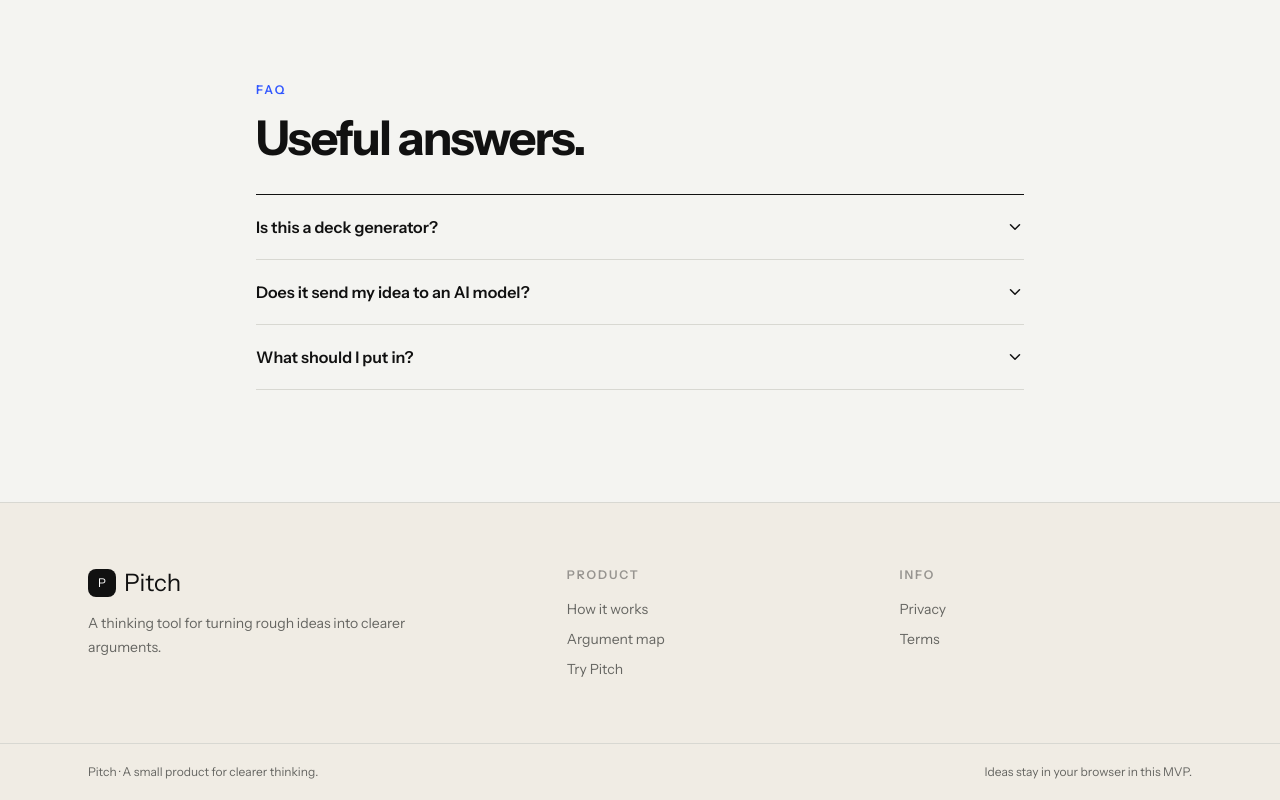
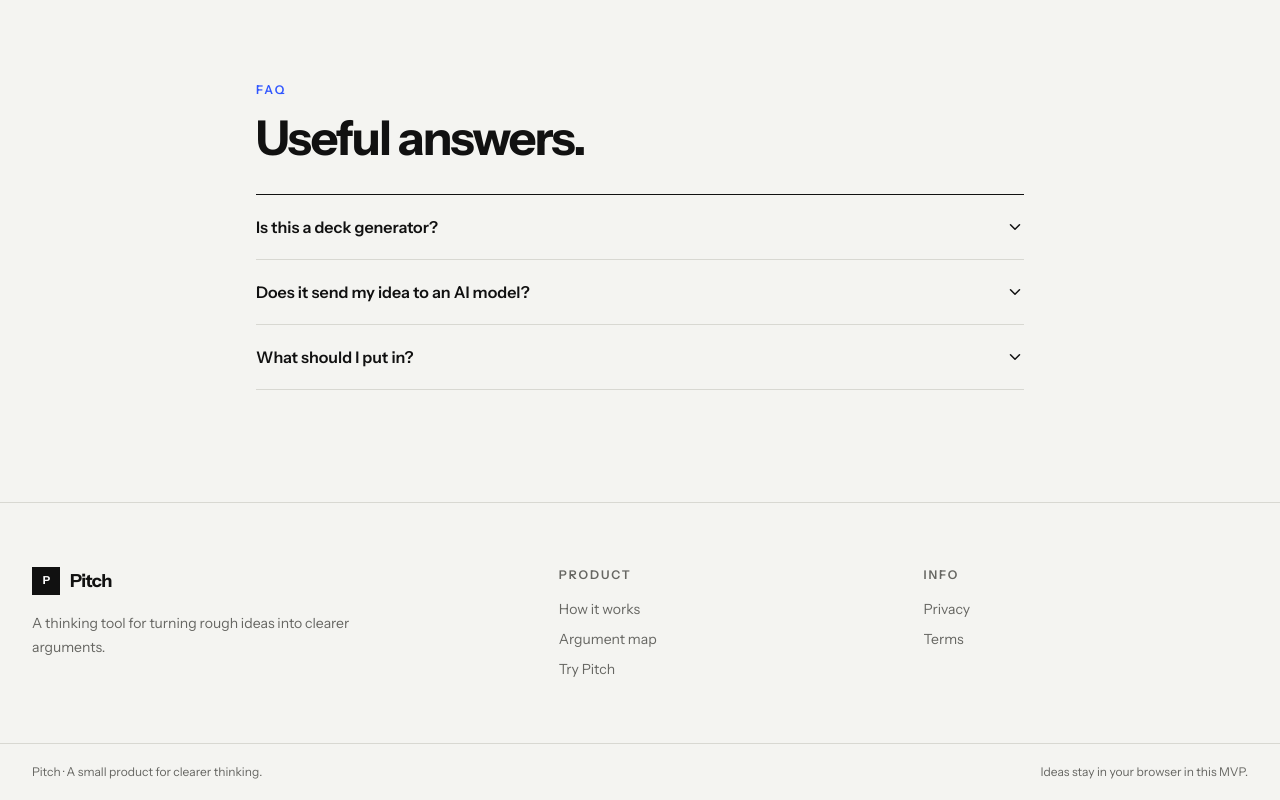
Before and after one commit to Wuraola-Adebisi/Pitch, a React (Vite) app: page / in a window 1280 px wide. Shown: the part 2697-3497 px from the top of the page. Built offline with nearby package versions, Linux system fonts and the light colour scheme.

Commit message:
Refine Pitch app screens to the new visual system

```diff
--- a/src/components/Footer.tsx
+++ b/src/components/Footer.tsx
@@ -2,19 +2,17 @@ import { Link } from 'react-router-dom'
 
 export default function Footer() {
   return (
-    <footer className="border-t border-line bg-[#f0ece4]">
-      <div className="mx-auto grid max-w-6xl gap-10 px-4 py-12 sm:px-6 sm:py-16 sm:grid-cols-[1.5fr_1fr_1fr]">
+    <footer className="border-t border-line">
+      <div className="mx-auto grid max-w-7xl gap-10 px-5 py-12 sm:grid-cols-[1.5fr_1fr_1fr] sm:px-8 sm:py-16">
         <div>
-          <p className="flex items-center gap-2 font-display text-2xl">
-            <span className="flex h-7 w-7 items-center justify-center rounded-lg bg-ink text-xs text-white">P</span>
+          <p className="flex items-center gap-2.5 font-display text-lg font-bold tracking-[-.04em]">
+            <span className="flex h-7 w-7 items-center justify-center bg-ink text-[11px] text-white">P</span>
             Pitch
           </p>
-          <p className="mt-3 max-w-xs text-sm leading-6 text-muted">
-            A thinking tool for turning rough ideas into clearer arguments.
-          </p>
+          <p className="mt-4 max-w-xs text-sm leading-6 text-muted">A thinking tool for turning rough ideas into clearer arguments.</p>
         </div>
         <div>
-          <p className="text-xs font-semibold uppercase tracking-[.16em] text-ink/40">Product</p>
+          <p className="text-xs font-semibold uppercase tracking-[.16em] text-muted">Product</p>
           <ul className="mt-4 space-y-2.5 text-sm text-muted">
             <li><Link to="/#method" className="hover:text-ink">How it works</Link></li>
             <li><Link to="/#argument-map" className="hover:text-ink">Argument map</Link></li>
@@ -22,7 +20,7 @@ export default function Footer() {
           </ul>
         </div>
         <div>
-          <p className="text-xs font-semibold uppercase tracking-[.16em] text-ink/40">Info</p>
+          <p className="text-xs font-semibold uppercase tracking-[.16em] text-muted">Info</p>
           <ul className="mt-4 space-y-2.5 text-sm text-muted">
             <li><Link to="/privacy" className="hover:text-ink">Privacy</Link></li>
             <li><Link to="/terms" className="hover:text-ink">Terms</Link></li>
@@ -30,7 +28,7 @@ export default function Footer() {
         </div>
       </div>
       <div className="border-t border-line">
-        <div className="mx-auto flex max-w-6xl flex-col gap-2 px-4 py-5 text-xs text-muted sm:flex-row sm:items-center sm:justify-between sm:px-6">
+        <div className="mx-auto flex max-w-7xl flex-col gap-2 px-5 py-5 text-xs text-muted sm:flex-row sm:items-center sm:justify-between sm:px-8">
           <span>Pitch · A small product for clearer thinking.</span>
           <span>Ideas stay in your browser in this MVP.</span>
         </div>
```
